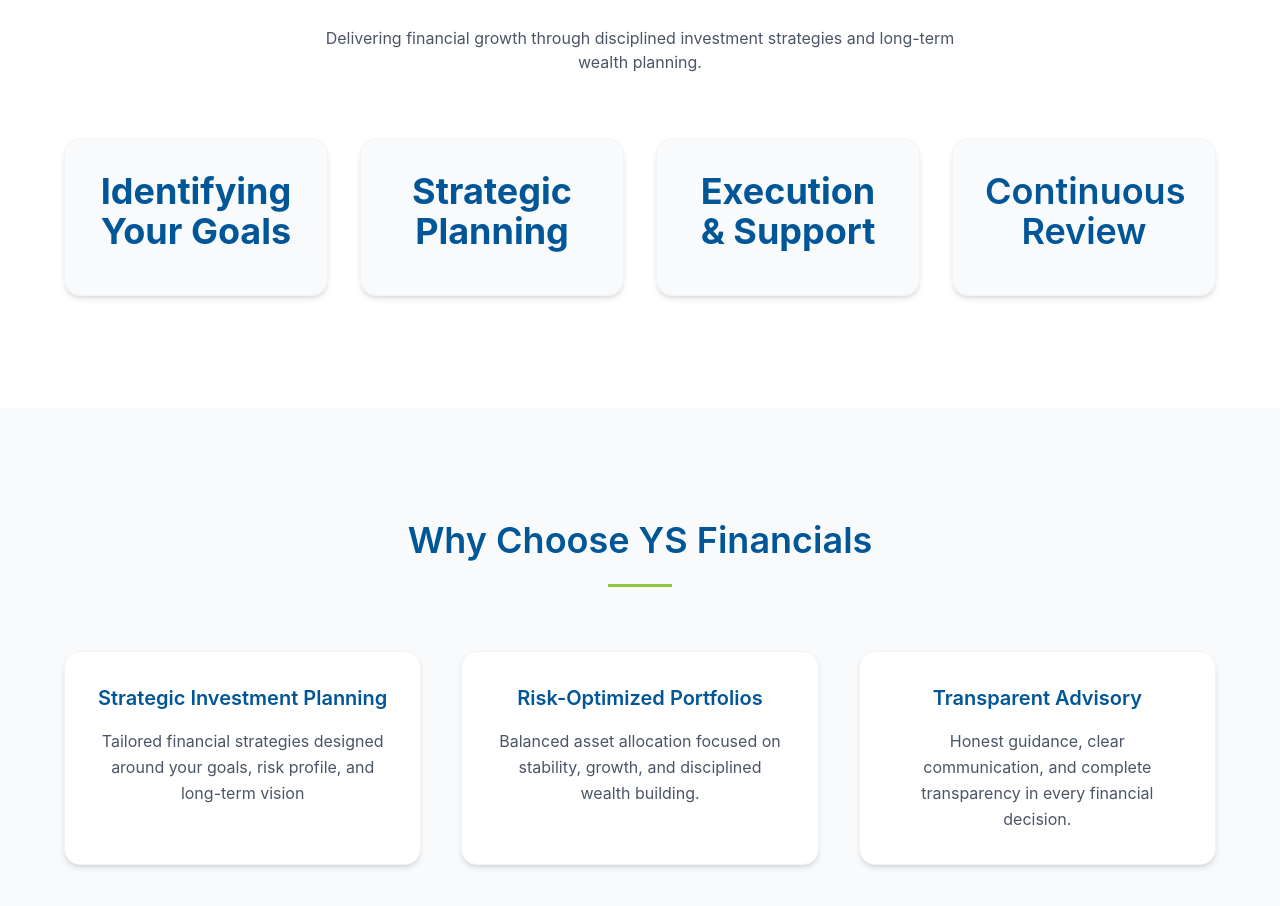
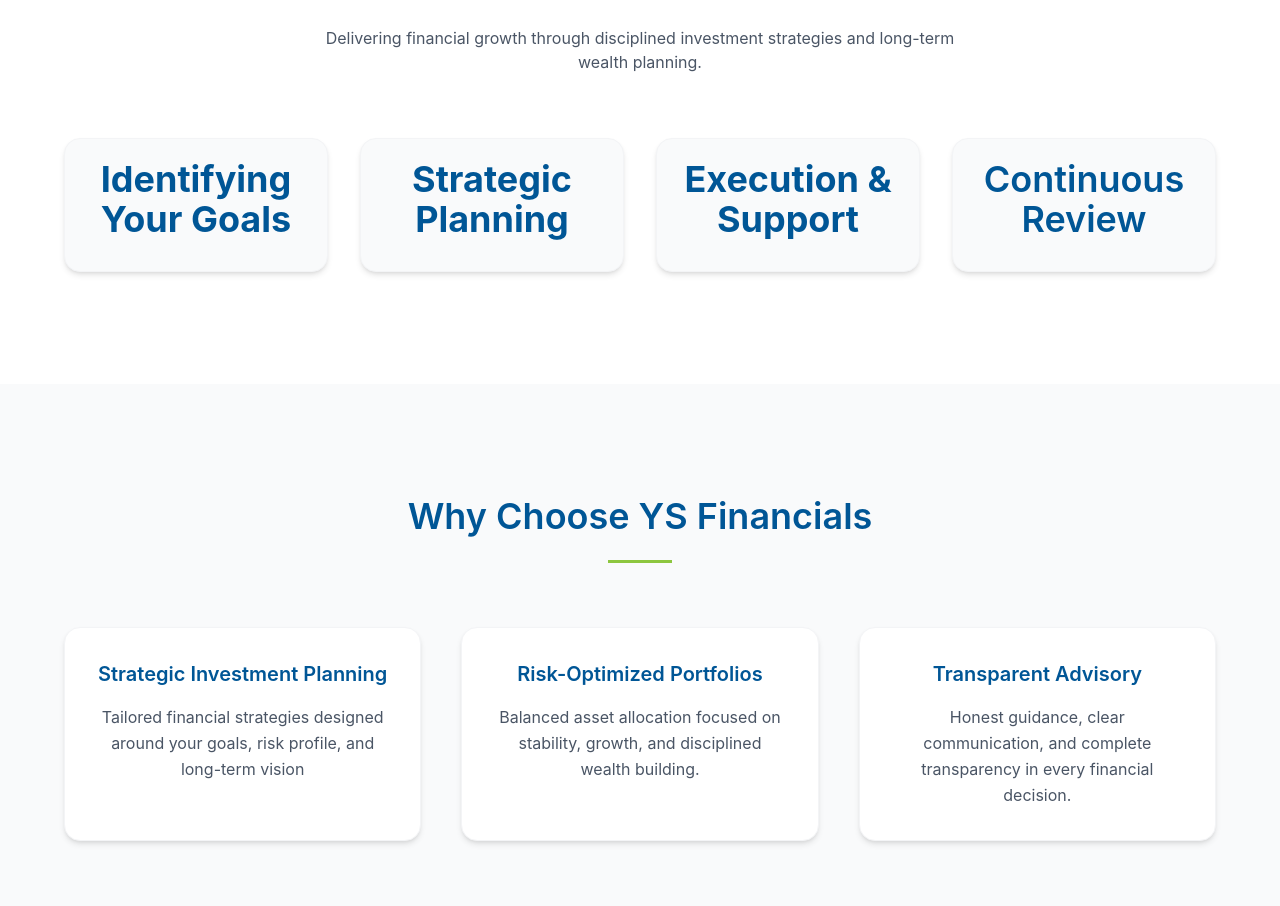
Before and after one commit to nidhiatkes-spec/ys-financials, a React (Vite) app: page / in a window 1280 px wide. Shown: the part 3080-3986 px from the top of the page. Built offline with nearby package versions, Linux system fonts and the light colour scheme.

Commit message:
Fixed model name bug

```diff
--- a/src/App.jsx
+++ b/src/App.jsx
@@ -147,7 +147,7 @@
           <div>
 
             <h1
-              className="text-4xl sm:text-5xl md:text-6xl leading-tight"
+              className="text-5xl sm:text-6xl md:text-6xl leading-tight"
               style={{ fontFamily: "Playfair Display, serif" }}
             >
               Smart Financial Decisions
@@ -397,11 +397,11 @@
       strategies and long-term wealth planning.
     </p>
 
-    <div className="grid grid-cols-2 md:grid-cols-4 gap-6 md:gap-8">
+    <div className="grid grid-cols-1 sm:grid-cols-2 md:grid-cols-4 gap-6 md:gap-8">
 
 
       {/* Card 1 */}
-      <div className="bg-gray-50 p-8 rounded-2xl shadow-md hover:shadow-xl transition duration-300 border border-gray-100">
+      <div className="bg-gray-50 p-5 rounded-2xl shadow-md hover:shadow-xl transition duration-300 border border-gray-100">
         <h3 className="text-4xl font-bold text-[#005696] mb-3">
           Identifying Your Goals
         </h3>
@@ -411,7 +411,7 @@
       </div>
 
       {/* Card 2 */}
-      <div className="bg-gray-50 p-8 rounded-2xl shadow-md hover:shadow-xl transition duration-300 border border-gray-100">
+      <div className="bg-gray-50 p-5 rounded-2xl shadow-md hover:shadow-xl transition duration-300 border border-gray-100">
         <h3 className="text-4xl font-bold text-[#005696] mb-3">
           Strategic Planning
         </h3>
@@ -421,7 +421,7 @@
       </div>
 
       {/* Card 3 */}
-      <div className="bg-gray-50 p-8 rounded-2xl shadow-md hover:shadow-xl transition duration-300 border border-gray-100">
+      <div className="bg-gray-50 p-5 rounded-2xl shadow-md hover:shadow-xl transition duration-300 border border-gray-100">
         <h3 className="text-4xl font-bold text-[#005696] mb-3">
           Execution & Support
         </h3>
@@ -431,7 +431,7 @@
       </div>
 
       {/* Card 4 */}
-      <div className="bg-gray-50 p-8 rounded-2xl shadow-md hover:shadow-xl transition duration-300 border border-gray-100">
+      <div className="bg-gray-50 p-5 rounded-2xl shadow-md hover:shadow-xl transition duration-300 border border-gray-100">
         <h3 className="text-4xl font-semibold text-[#005696] mb-3">
           Continuous Review
         </h3>
```
